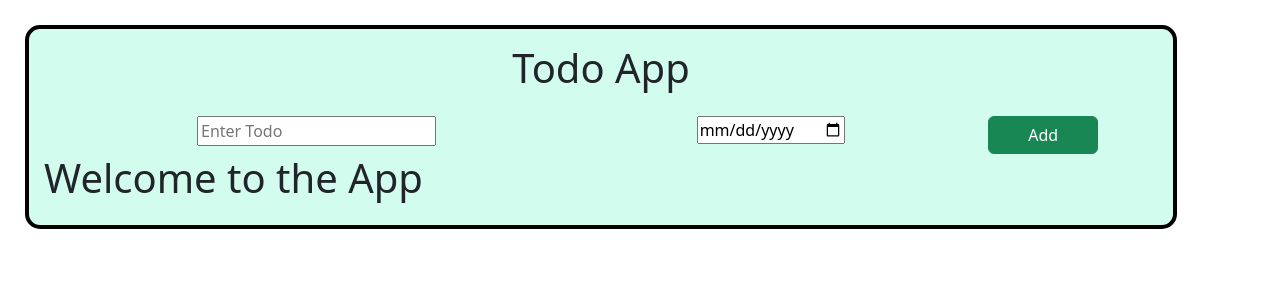
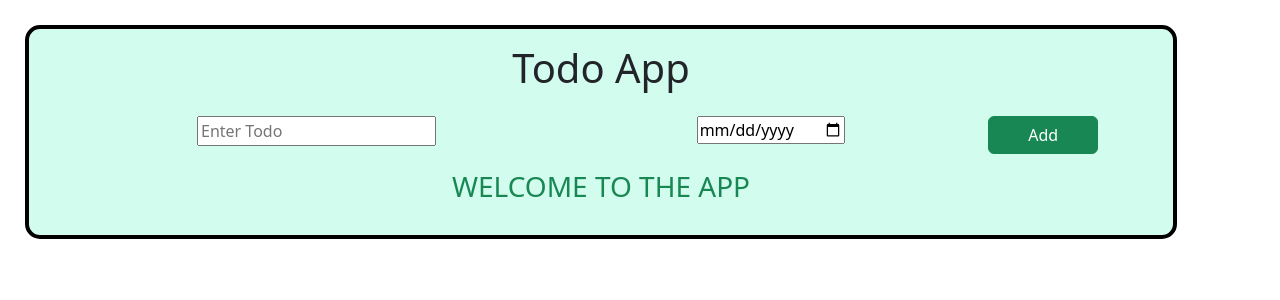
Before and after one commit to Arslanj9/React-Bootstrap_TodoApp, a React (Vite) app: page / in a window 1280 px wide. Shown: the top 300 px of the page. Built offline with nearby package versions, Linux system fonts and the light colour scheme.

Commit message:
Styled Welcome Message component

```diff
--- a/src/components/WelcomeMsge.jsx
+++ b/src/components/WelcomeMsge.jsx
@@ -1,7 +1,9 @@
+
+
 const WelcomeMsge = () => {
     return (
         <>
-            <h1>Welcome to the App</h1>
+            <h3 className="text-center m-3 text-uppercase text-success">Welcome to the App</h3>
         </>
     )
 }
```
Also changed, not shown: src/components/WelcomeMsge.module.css (deleted).
